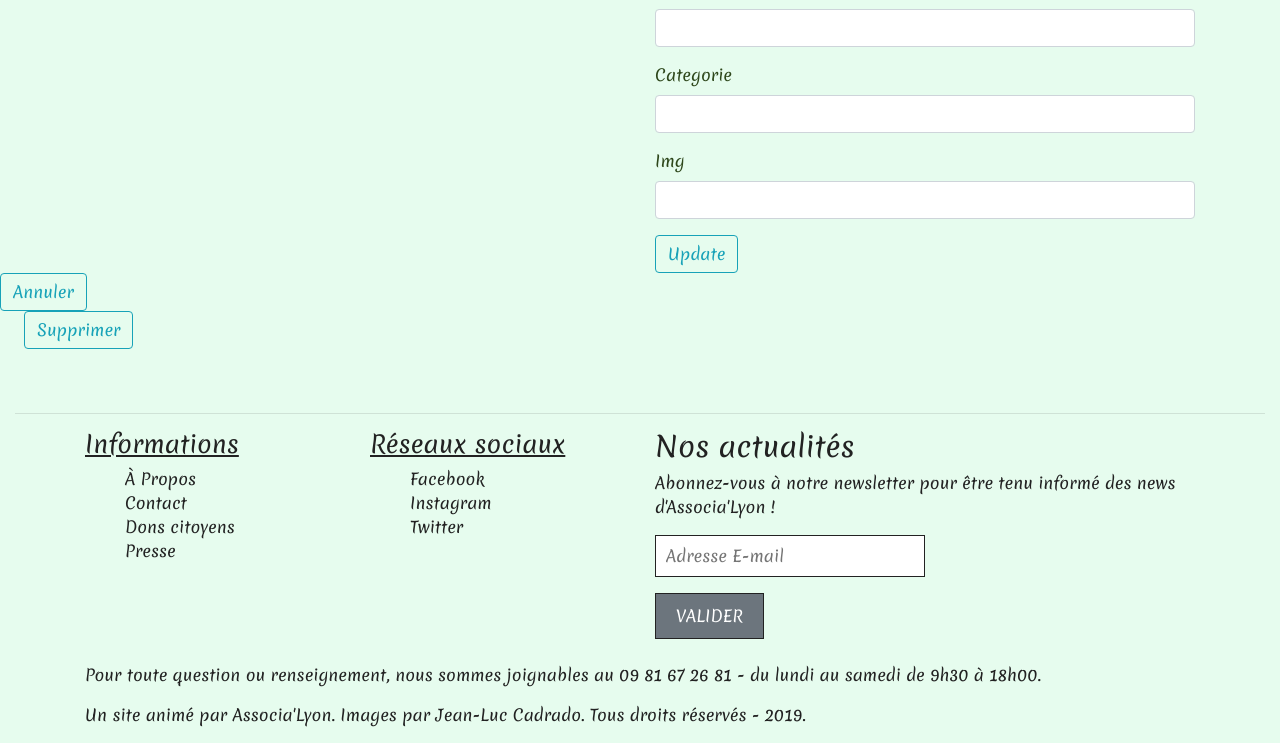
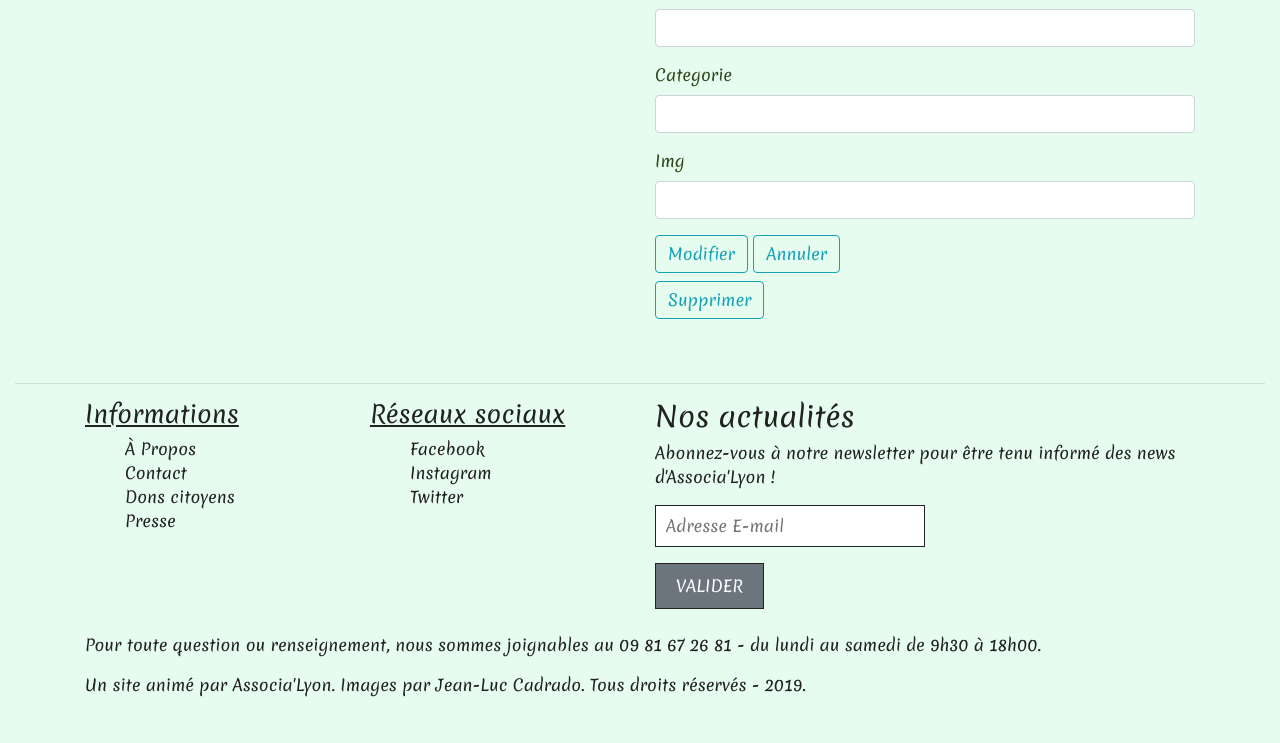
Before and after one commit to rikval/Associa-Lyon, a Symfony app: template templates/initiative/edit.html.twig in a window 1280 px wide. Shown: the part 1237-1980 px from the top of the page. After the commit the page ends 1934 px from the top, so only its background shows below. Run offline with Twig, Linux system fonts and the light colour scheme; the template is opened without the code that fills it, so the values that code supplies are empty; form fields are guessed from the names that the template uses; some libraries are stand-ins or nearby versions.

Commit message:
buttonFixed

```diff
--- a/templates/initiative/_delete_form.html.twig
+++ b/templates/initiative/_delete_form.html.twig
@@ -1,6 +1,13 @@
-<form method="post" action="{{ path('initiative_delete', {'id': initiative.id}) }}" onsubmit="return confirm
+<div class="container">
+    <div class="row">
+        <div class="d-none d-md-flex col-6">
+        </div>
+        <div class="d-flex col-12 col-md-6 mt-2">
+            <form method="post" action="{{ path('initiative_delete', {'id': initiative.id}) }}" onsubmit="return confirm
 ('Etes-vous sûr de vouloir supprimer cette initiative?');">
-    <input type="hidden" name="_method" value="DELETE">
-    <input type="hidden" name="_token" value="{{ csrf_token('delete' ~ initiative.id) }}">
-    <button class="btn btn-outline-info ml-4">Supprimer</button>
-</form>
+                <input type="hidden" name="_method" value="DELETE">
+                <input type="hidden" name="_token" value="{{ csrf_token('delete' ~ initiative.id) }}">
+                <button class="btn btn-outline-info">Supprimer</button>
+            </form>
+        </div>
+    </div>
--- a/templates/initiative/_form.html.twig
+++ b/templates/initiative/_form.html.twig
@@ -31,6 +31,8 @@
         {{ form_row(form.img) }}
 
 <button class="btn btn-outline-info">{{ button_label|default('Enregistrer') }}</button>
+<a href="{{app.request.headers.get('referer') }}" class="btn btn-outline-info">Annuler</a>
+
 {{ form_end(form) }}
         </div>
     </div>
--- a/templates/initiative/edit.html.twig
+++ b/templates/initiative/edit.html.twig
@@ -5,9 +5,7 @@
 {% block body %}
 <h2 class="m-4 font-weight-normal text-center">Modifier une initiative</h2>
 
-    {{ include('initiative/_form.html.twig', {'button_label': 'Update'}) }}
-
-    <a href="{{app.request.headers.get('referer') }}" class="btn btn-outline-info">Annuler</a>
+    {{ include('initiative/_form.html.twig', {'button_label': 'Modifier'}) }}
 
     {{ include('initiative/_delete_form.html.twig') }}
 {% endblock %}
--- a/templates/initiative/new.html.twig
+++ b/templates/initiative/new.html.twig
@@ -8,10 +8,4 @@
 
     {{ include('initiative/_form.html.twig') }}
 
-<div class="container">
-    <div class="col-12">
-        <a href="{{app.request.headers.get('referer') }}" class="btn btn-outline-info mt-2">Annuler</a>
-    </div>
-</div>
-
 {% endblock %}
--- a/templates/proposition/edit.html.twig
+++ b/templates/proposition/edit.html.twig
@@ -5,7 +5,7 @@
 {% block body %}
     <h2 class="m-4 font-weight-normal text-center">Modifier une proposition</h2>
 
-    {{ include('proposition/_form.html.twig', {'button_label': 'Mettre à jour'}) }}
+    {{ include('proposition/_form.html.twig', {'button_label': 'Modifier'}) }}
 
 <div class="container">
     <div class="col-12">
```
